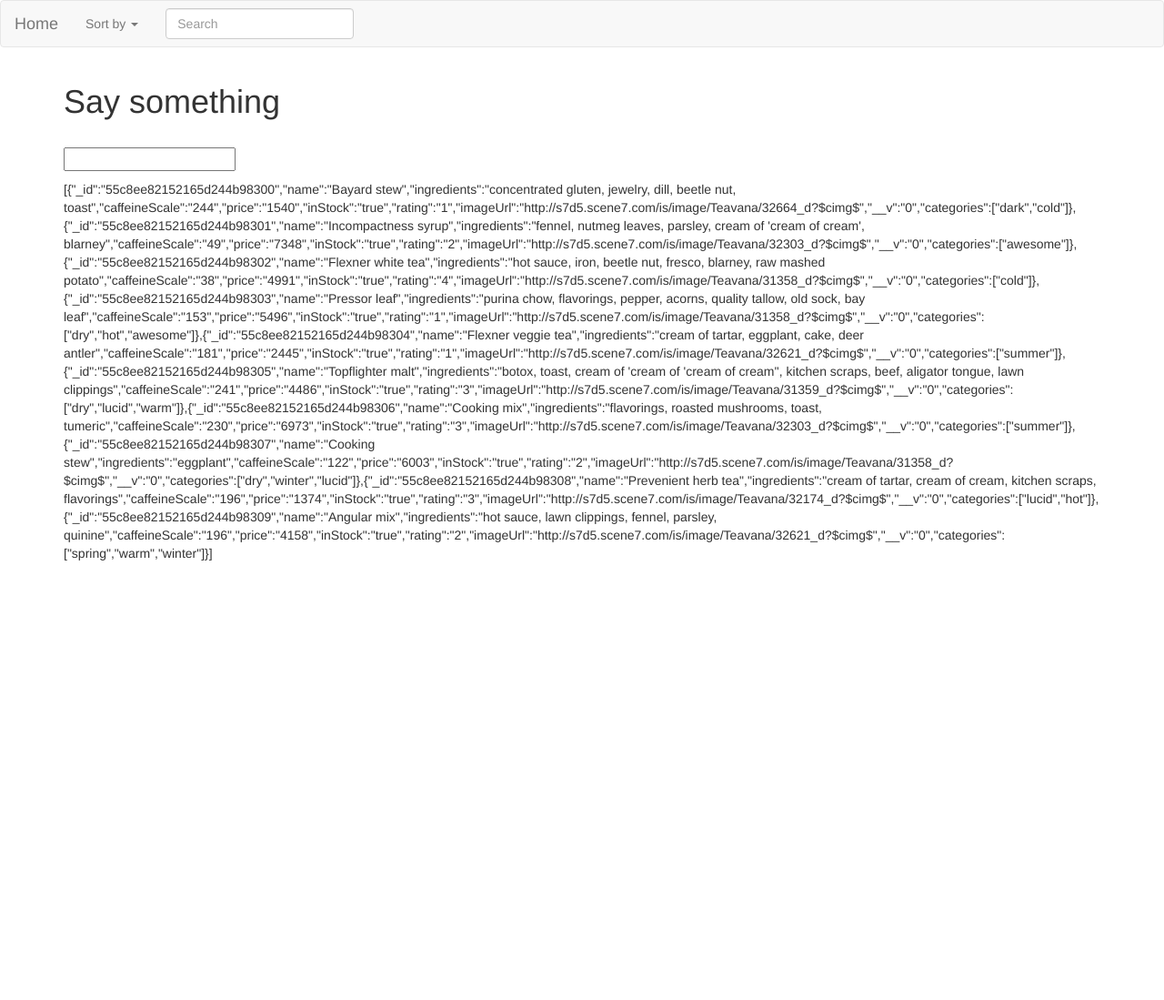
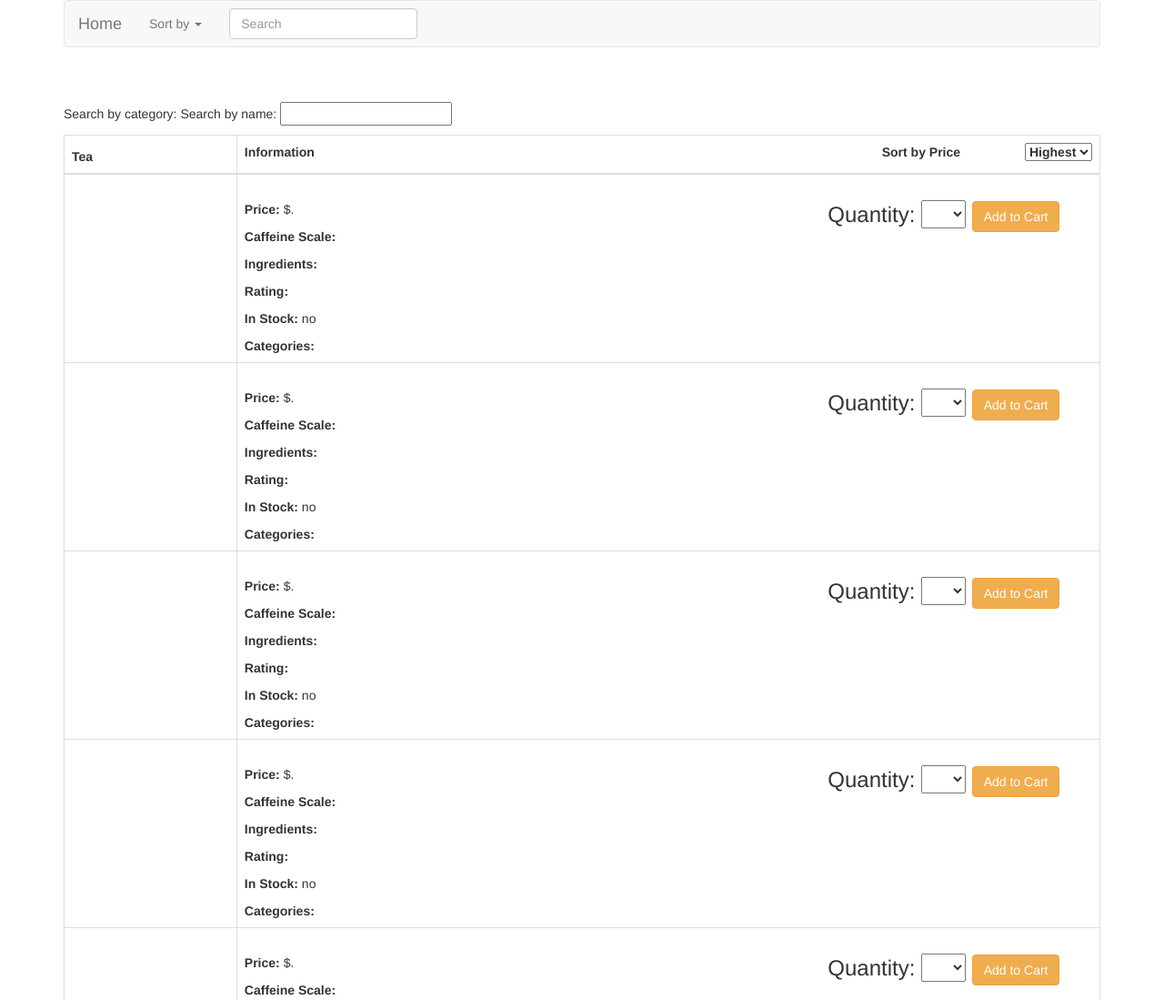
Before and after one commit to shastings517/angular-shopping-cart-app, a plain HTML site: page index.html in a window 1280 px wide. Shown: the top 1099 px of the page at 91% size. Before the commit the page ends 800 px from the top, so only its background shows below. Drawn offline with nearby package versions, Linux system fonts and the light colour scheme.

Commit message:
adding homepage styling and some search logic

```diff
--- a/css/main.css
+++ b/css/main.css
@@ -0,0 +1,11 @@
+#sortLabel{
+  position:relative;
+  left:620px;
+}
+.table-bordered{
+  margin-top: 10px;
+}
+.dumbSpan{
+  position: relative;
+  display: inline;
+}
--- a/index.html
+++ b/index.html
@@ -7,8 +7,9 @@
   <link href="//maxcdn.bootstrapcdn.com/bootstrap/3.3.5/css/bootstrap.min.css" rel="stylesheet" media="screen">
   <link href="./css/main.css" rel="stylesheet" media="screen">
 </head>
-  <body>
+  <body ng-controller="HomeController">
   <!-- NAVBAR -->
+    <div class="container">
       <nav class="navbar navbar-default">
         <div class="container-fluid">
           <!-- Brand and toggle get grouped for better mobile display -->
@@ -44,17 +45,18 @@
           </div><!-- /.navbar-collapse -->
         </div><!-- /.container-fluid -->
       </nav>
-
-    <div class="container">
+    </div>
+    <br><br>
+  <!--   <div class="container">
       <div ng-controller="HomeController">
         <h1>Say something</h1>
         <br>
         <input type="text"></p>
-        <p>{{ itemData }}</p>
+        <p>{{ itemData }}</p> -->
       <!-- add content here -->
-      </div>
-    </div>
-
+      <!-- </div>
+    </div> -->
+    <ssh-tea-data-array tea-data='itemData'></ssh-tea-data-array>
 
 
     <!-- scripts -->
--- a/js/directives.js
+++ b/js/directives.js
@@ -1,4 +1,19 @@
-app.directive('customDirective', function() {
+app.directive('sshTeaDataArray', function() {
   return {
+    scope: {
+      itemData: '=teaData',
+    },
+    templateUrl: './partials/home.html'
   };
 });
+// console.log(itemData);
+
+// app.directive('gsPokemonStats', function() {
+//   return {
+//     scope: {
+//       pokemon: '=pokemonData',
+//       image: '='
+//     },
+//     templateUrl: 'templates/pokemon-info.html'
+//   };
+// });
--- a/js/filters.js
+++ b/js/filters.js
@@ -0,0 +1,58 @@
+app.filter('price', function(){
+  return function(input){
+    input = input || '';
+    var output = "";
+    num = input.substring(0,2);
+    dec = input.substring(2,4);
+    output = "$" + num + "." + dec;
+    return output;
+  };
+});
+
+app.filter('inStock', function(){
+  return function(input){
+    if(input === "true"){
+      return "yes";
+    }
+    else{
+      return "no";
+    }
+  };
+});
+
+app.filter('categories', function(){
+  return function(input){
+    for(var i = 0; i < input.length; i++){
+
+    }
+  };
+});
+
+
+// num = str.substring(0,str.length-3);
+//     //number after the decimal point
+//     dec = str.substring(str.length-2,str.length-1)
+//     //connect both parts while comma-ing the first half
+//     output = commaFunc(num) + "." + dec;
+
+//     return output;
+// }
+
+// angular.module('myReverseFilterApp', [])
+// .filter('reverse', function() {
+//   return function(input, uppercase) {
+//     input = input || '';
+//     var out = "";
+//     for (var i = 0; i < input.length; i++) {
+//       out = input.charAt(i) + out;
+//     }
+//     // conditional based on optional argument
+//     if (uppercase) {
+//       out = out.toUpperCase();
+//     }
+//     return out;
+//   };
+// })
+// .controller('MyController', ['$scope', function($scope) {
+//   $scope.greeting = 'hello';
+// }]);
--- a/js/services.js
+++ b/js/services.js
@@ -8,20 +8,31 @@
   return {
     getData: function() {
       var itemData;
+      var categoryArr = [];
       // console.log(itemData)
       // var fullUrl = baseUrl;
-      return $http.get('http://localhost:8000/items.json').then(function(baseData) {
-        itemData = baseData.data;
+      return $http.get('http://localhost:8000/items.json').then(function(itemData) {
+        itemData = itemData.data;
         console.log(itemData);
         return itemData;
-        // debugger
-        // .success(function(data, status, headers, config) {
+      }).then(function(itemData){
+        for(var i=0; i<itemData.length; i++){
+          for(var j=0; j<itemData[i].categories.length; j++){
 
-        //          console.log(data);
-        //      })
-        //      .error(function(data, status, headers, config) {
-        //          console.log(status);
-        //      });
+            categoryArr.push(itemData[i].categories[j]);
+            console.log(categoryArr);
+          }
+        }
+        uniqueArray = categoryArr.filter(function(item, pos) {
+          return categoryArr.indexOf(item) == pos;
+        });
+        return uniqueArray;
+
+      });
+        // itemData.categories = categoryData.data;
+
+
+
 
       //   var uri = pokeData.abilities[0].resource_uri;
       //   return $http.get(baseUrl + uri);
@@ -38,7 +49,7 @@
       // }).then(function(spriteData){
       //   pokeData.sprites[0] = spriteData.data;
       //   return pokeData;
-      });
+
 
         // Now we have a problem.  How do we signal that this
         // data is done?
--- a/partials/home.html
+++ b/partials/home.html
@@ -0,0 +1,79 @@
+
+
+<div class="container">
+
+  <span>
+    Search by category:
+    <select name="Sort by Price" id="sortPrice" ng-repeat="item in categoryArr">
+      <option value=""></option>
+      <option value="">Lowest</option>
+    </select>
+  </span>
+  <span>
+    Search by name:
+    <input type="text" ng-model="searchText">
+  </span>
+  <table class="table table-bordered">
+    <thead>
+      <th class="col-xs-2">Tea</th>
+      <th class="col-xs-10">Information
+        <label for="sortPrice" id="sortLabel">Sort by Price</label>
+        <select class="pull-right" name="Sort by Price" id="sortPrice">
+          <option value="highest">Highest</option>
+          <option value="lowest">Lowest</option>
+        </select>
+      </th>
+    </thead>
+    <tr ng-repeat="item in itemData | filter:searchText">
+      <td><img ng-src="{{item.imageUrl}}" alt=""></td>
+      <td>
+        <div class="row">
+          <div class="col-xs-8">
+            <h3>{{item.name}}</h3>
+            <p><strong>Price:</strong>&nbsp;{{item.price | price}}</p>
+            <p><strong>Caffeine Scale:</strong>&nbsp;{{item.caffeineScale}}</p>
+            <p><strong>Ingredients:</strong>&nbsp;{{item.ingredients}}</p>
+            <p><strong>Rating:</strong>&nbsp;{{item.rating}}</p>
+            <p><strong>In Stock:</strong>&nbsp;{{item.inStock | inStock}}</p>
+            <strong>Categories:</strong>
+            <ul ng-repeat="item in item.categories">
+              <li>{{item}}</li>
+            </ul>
+          </div>
+          <div class="col-xs-4 dumbSpan">
+
+            <span>
+              <h3>Quantity:
+            </span>
+            <span>
+              <select name="quantity" id="itemQuantity">
+                <option value=""></option>
+                <option value="1">1</option>
+                <option value="2">2</option>
+                <option value="3">3</option>
+                <option value="4">4</option>
+                <option value="5">5</option>
+                <option value="6">6</option>
+                <option value="7">7</option>
+                <option value="8">8</option>
+                <option value="9">9</option>
+                <option value="10">10</option>
+              </select>
+            </span>
+            <span class="btn btn-warning">Add to Cart</span>
+            </h3>
+
+          </div>
+        </div>
+
+      </td>
+    </tr>
+  </table>
+</div>
+
+
+<!-- <p>{{pokemon.name}}</p>
+First ability: {{pokemon.abilities[0].name}}<br>
+{{pokemon.moves[0].description}}
+<img ng-src="{{'http://pokeapi.co' + image}}" alt="Pokemon">
+ -->
```
Lines whose indentation alone changed are shown as unchanged.
